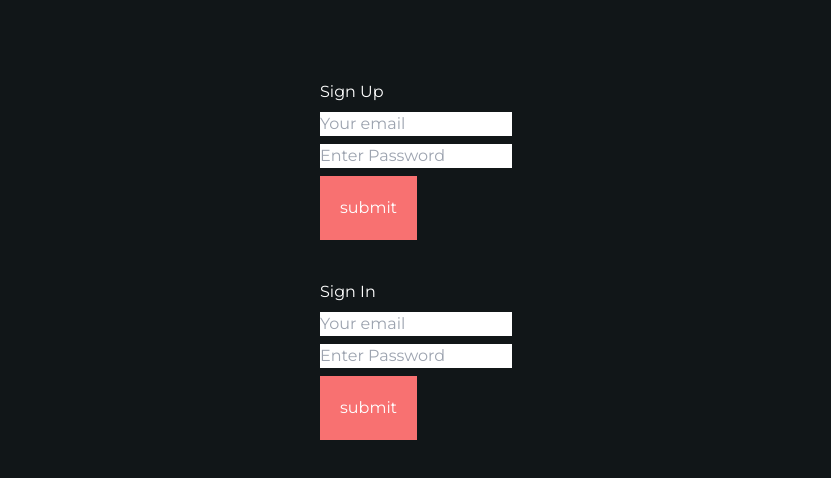
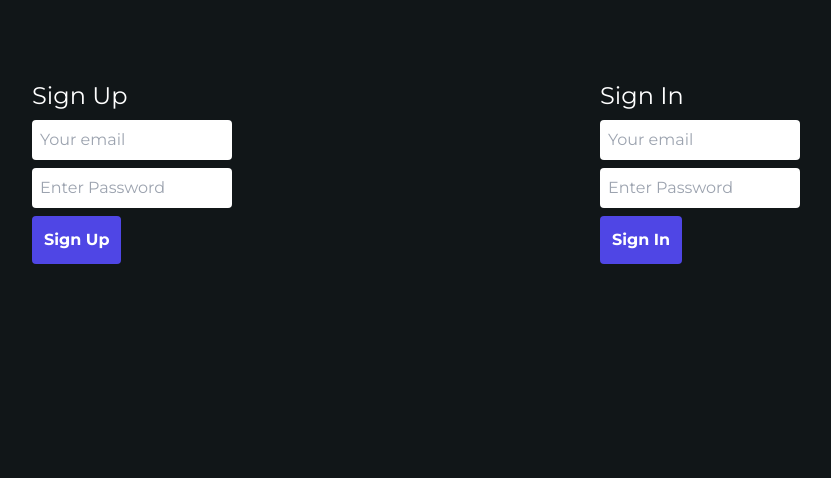
Before and after one commit to georgemejia/vue-firebase-invoice, a Vue app: page / in a window 1280 px wide. Shown: the top 478 px of the page, without its empty margins (224-1055 px from the left). Built offline with nearby package versions, Linux system fonts and the light colour scheme; the HTML template or start-up script is replaced by a standard one.

Commit message:
styled the sign up and sign in forms to match app

```diff
--- a/src/components/InvoiceNavbar.vue
+++ b/src/components/InvoiceNavbar.vue
@@ -8,8 +8,7 @@
       <p class="text-white mr-5">Filter by status</p>
       <button class="text-white font-bold bg-indigo-600 p-3 rounded" @click="createNewInvoice">New Invoice +</button>
     </div>
-
-    <button class="bg-red-500 p-5" @click="HandleSignOut">Sign Out</button>
+    <button class="text-white underline" @click="handleSignOut">Sign Out</button>
   </div>
 </template>
 
@@ -29,12 +28,12 @@ export default {
       store.state.isAddButtonVisible = true
       store.state.isUpdateButtonVisible = false
     }
-
-    const HandleSignOut = () => {
+    // handles signing out user
+    const handleSignOut = () => {
       store.dispatch('signOut')
     }
 
-    return { invoicesCount, createNewInvoice, HandleSignOut }
+    return { invoicesCount, createNewInvoice, handleSignOut }
   }
 }
 </script>
--- a/src/views/Auth.vue
+++ b/src/views/Auth.vue
@@ -1,28 +1,28 @@
 <template>
-  <div>
+  <div class="flex justify-between max-w-3xl mx-auto">
     <form class="row flex flex-center mb-10" @submit.prevent="handleSignUp">
       <div class="mx-auto">
-        <h1 class="text-white mb-2">Sign Up</h1>
+        <h1 class="text-white text-2xl mb-2">Sign Up</h1>
         <div class="mb-2">
-          <input class="" type="email" placeholder="Your email" v-model="signUp.email" />
+          <input class="py-2 pl-2 rounded" type="email" placeholder="Your email" v-model="signUp.email" />
         </div>
         <div class="mb-2">
-          <input type="text" class="" placeholder="Enter Password" v-model="signUp.password" />
+          <input class="py-2 pl-2 rounded" type="text" placeholder="Enter Password" v-model="signUp.password" />
         </div>
-        <input type="submit" value="submit" class="text-white bg-red-400 p-5"/>
+        <input type="submit" value="Sign Up" class="text-white font-bold bg-indigo-600 p-3 rounded"/>
       </div>
     </form>
 
     <form class="row flex flex-center" @submit.prevent="handleSignIn">
       <div class="mx-auto">
-        <h1 class="text-white mb-2">Sign In</h1>
+        <h1 class="text-white text-2xl mb-2">Sign In</h1>
         <div class="mb-2">
-          <input class="" type="email" placeholder="Your email" v-model="signIn.email" />
+          <input class="py-2 pl-2 rounded" type="email" placeholder="Your email" v-model="signIn.email" />
         </div>
         <div class="mb-2">
-          <input type="text" class="" placeholder="Enter Password" v-model="signIn.password"/>
+          <input class="py-2 pl-2 rounded" type="text" placeholder="Enter Password" v-model="signIn.password"/>
         </div>
-        <input type="submit" value="submit" class="text-white bg-red-400 p-5"/>
+        <input type="submit" value="Sign In" class="text-white font-bold bg-indigo-600 p-3 rounded"/>
       </div>
     </form>
   </div>
```
